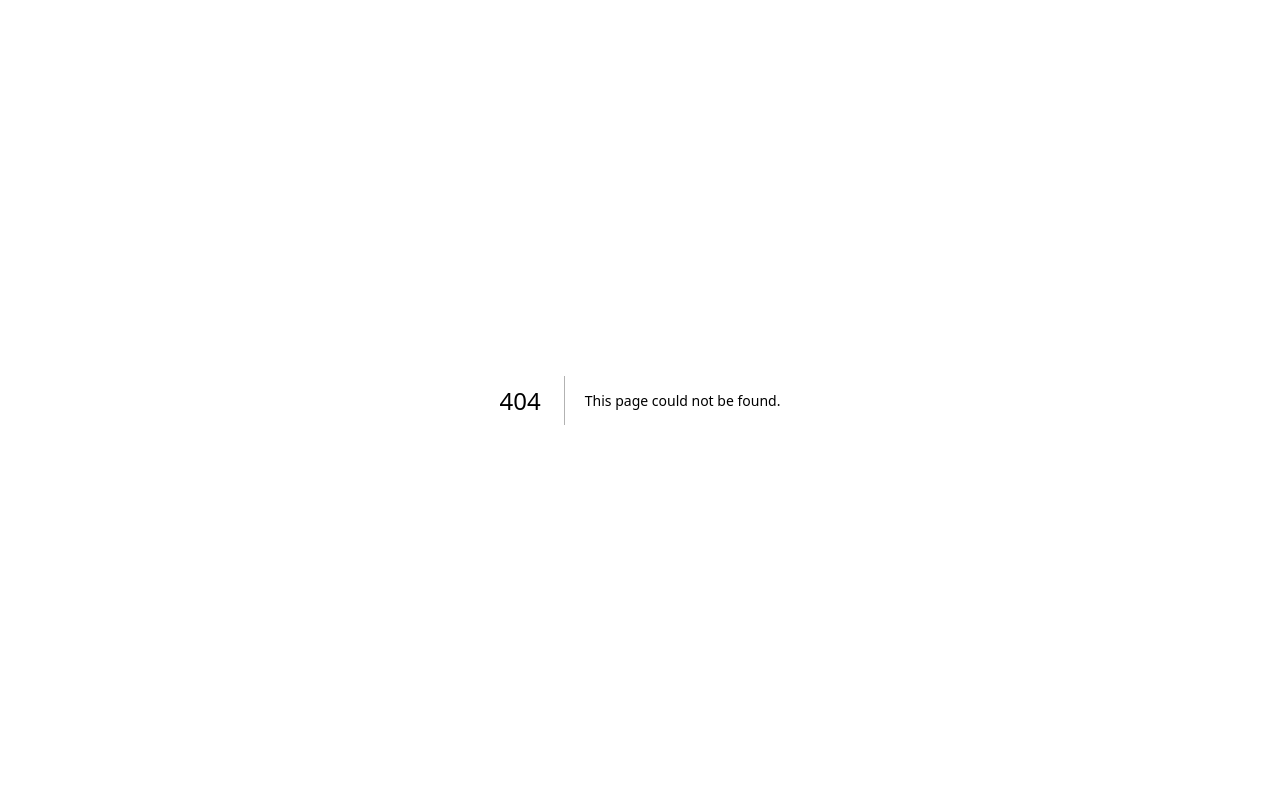
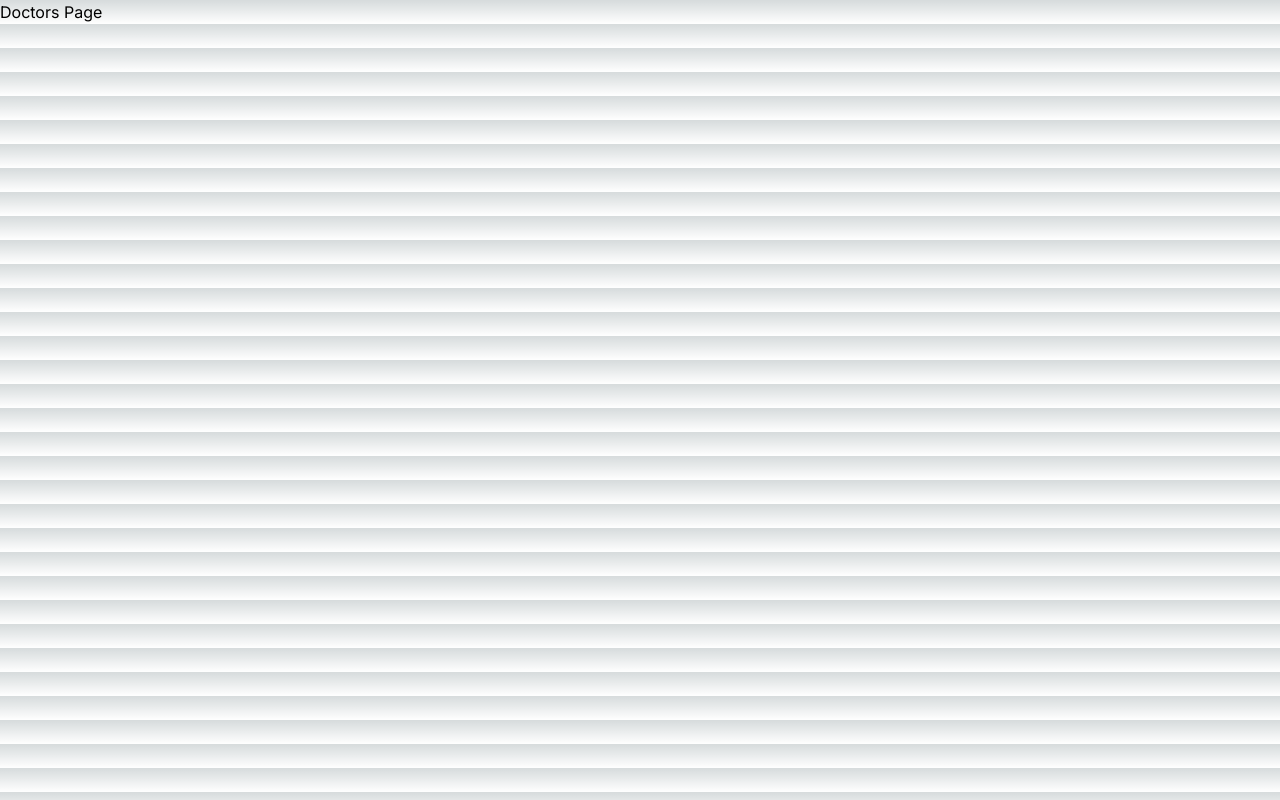
Before and after one commit to Shredrox/LifeLink, a Next.js app in the folder LifeLinkUI/lifelink-ui/: page /doctors in a window 1280 px wide. Before the commit this address had no page. Built offline with nearby package versions, Linux system fonts and the light colour scheme.

Commit message:
Created doctors page

```diff
--- /dev/null
+++ b/LifeLinkUI/lifelink-ui/app/doctors/page.jsx
@@ -0,0 +1,9 @@
+import React from 'react'
+
+const page = () => {
+  return (
+    <div>Doctors Page</div>
+  )
+}
+
+export default page
```
